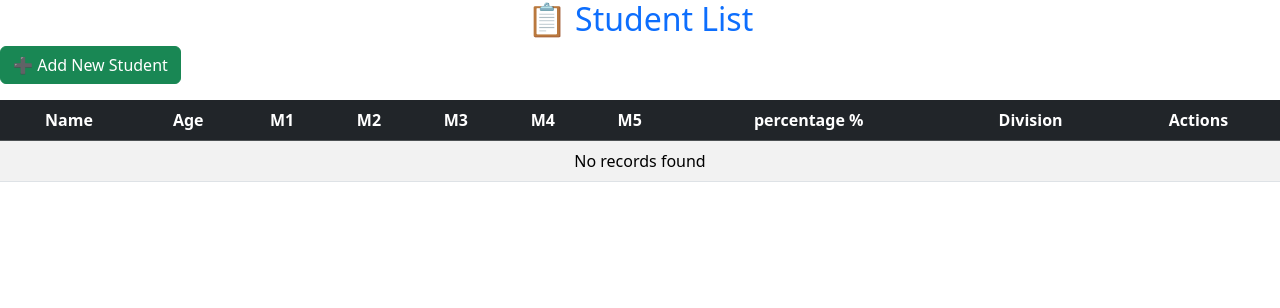
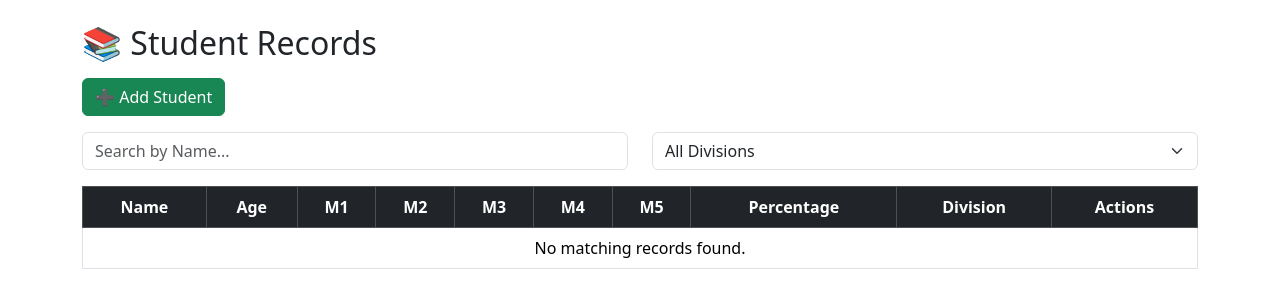
Before and after one commit to pethkarsumeet/RedPluto-Project, a React (Vite) app: page / in a window 1280 px wide. Shown: the top 308 px of the page. Built offline with nearby package versions, Linux system fonts and the light colour scheme.

Commit message:
update all pages

```diff
--- a/src/pages/CreatePage.jsx
+++ b/src/pages/CreatePage.jsx
@@ -1,19 +1,36 @@
-import React from 'react';
+import React, { useState, useEffect } from 'react';
+import StudentForm from '../components/StudentForm';
 import { useNavigate } from 'react-router-dom';
-import StudentForm from '../components/StudentForm';
 
 function CreatePage({ students, setStudents }) {
+  const [showSuccess, setShowSuccess] = useState(false);
   const navigate = useNavigate();
 
-  const handleCreate = (student) => {
+  const handleAddStudent = (student) => {
     setStudents([...students, student]);
-    navigate('/');
+    setShowSuccess(true);
   };
 
+  useEffect(() => {
+    if (showSuccess) {
+      const timer = setTimeout(() => {
+        setShowSuccess(false);
+        navigate('/');
+      }, 2000);
+      return () => clearTimeout(timer);
+    }
+  }, [showSuccess, navigate]);
+
   return (
-    <div>
-      <h2 className="text-success text-center">➕ Create Student</h2>
-      <StudentForm onSubmit={handleCreate} />
+    <div className="container mt-4">
+      <h2 className="mb-3">➕ Create Student</h2>
+      <StudentForm onSubmit={handleAddStudent} />
+
+      {showSuccess && (
+        <div className="alert alert-success mt-3">
+          ✅ Student added successfully!
+        </div>
+      )}
     </div>
   );
 }
--- a/src/pages/EditPage.jsx
+++ b/src/pages/EditPage.jsx
@@ -1,24 +1,41 @@
-import React from 'react';
+import React, { useState, useEffect } from 'react';
 import { useParams, useNavigate } from 'react-router-dom';
 import StudentForm from '../components/StudentForm';
 
 function EditPage({ students, setStudents }) {
   const { id } = useParams();
   const navigate = useNavigate();
-  const index = parseInt(id);
-  const student = students[index];
+  const studentIndex = parseInt(id);
+  const [showSuccess, setShowSuccess] = useState(false);
 
   const handleUpdate = (updatedStudent) => {
-    const updatedList = [...students];
-    updatedList[index] = updatedStudent;
+    const updatedList = students.map((stu, i) =>
+      i === studentIndex ? updatedStudent : stu
+    );
     setStudents(updatedList);
-    navigate('/');
+    setShowSuccess(true);
   };
 
+  useEffect(() => {
+    if (showSuccess) {
+      const timer = setTimeout(() => {
+        setShowSuccess(false);
+        navigate('/');
+      }, 2000);
+      return () => clearTimeout(timer);
+    }
+  }, [showSuccess, navigate]);
+
   return (
-    <div>
-      <h2 className="text-warning text-center">✏️  Edit Student</h2>
-      <StudentForm onSubmit={handleUpdate} initialData={student} />
+    <div className="container mt-4">
+      <h2 className="mb-3">✏️ Edit Student</h2>
+      <StudentForm initialData={students[studentIndex]} onSubmit={handleUpdate} />
+
+      {showSuccess && (
+        <div className="alert alert-info mt-3">
+          🔁 Student updated successfully!
+        </div>
+      )}
     </div>
   );
 }
--- a/src/pages/IndexPage.jsx
+++ b/src/pages/IndexPage.jsx
@@ -1,45 +1,150 @@
-import React from 'react';
+import React, { useState } from 'react';
 import { Link } from 'react-router-dom';
 
 function IndexPage({ students, setStudents }) {
-  const handleDelete = (id) => {
-    const updated = students.filter((_, index) => index !== id);
-    setStudents(updated);
+  const [showConfirm, setShowConfirm] = useState(false);
+  const [selectedId, setSelectedId] = useState(null);
+  const [nameFilter, setNameFilter] = useState('');
+  const [divisionFilter, setDivisionFilter] = useState('');
+  const [currentPage, setCurrentPage] = useState(1);
+
+  const studentsPerPage = 5;
+
+  const handleDeleteClick = (index) => {
+    setSelectedId(index);
+    setShowConfirm(true);
   };
 
+  const confirmDelete = () => {
+    setStudents(students.filter((_, i) => i !== selectedId));
+    setShowConfirm(false);
+  };
+
+  // Filter logic
+  const filteredStudents = students.filter((stu) => {
+    const nameMatch = stu.name.toLowerCase().includes(nameFilter.toLowerCase());
+    const divisionMatch = divisionFilter ? stu.division === divisionFilter : true;
+    return nameMatch && divisionMatch;
+  });
+
+  // Pagination logic
+  const totalPages = Math.ceil(filteredStudents.length / studentsPerPage);
+  const indexOfLastStudent = currentPage * studentsPerPage;
+  const indexOfFirstStudent = indexOfLastStudent - studentsPerPage;
+  const currentStudents = filteredStudents.slice(indexOfFirstStudent, indexOfLastStudent);
+
+  const changePage = (number) => setCurrentPage(number);
+
   return (
-    <div>
-      <h2 className="text-primary text-center">📋 Student List</h2>
-      <Link to="/create" className="btn btn-success mb-3">➕ Add New Student</Link>
-      <table className="table table-striped table-hover text-center">
+    <div className="container mt-4">
+      <h2 className="mb-3">📚 Student Records</h2>
+      <Link to="/create" className="btn btn-success mb-3">➕ Add Student</Link>
+
+      {/* 🔍 Filter Inputs */}
+      <div className="row mb-3">
+        <div className="col-md-6">
+          <input
+            type="text"
+            className="form-control"
+            placeholder="Search by Name..."
+            value={nameFilter}
+            onChange={(e) => {
+              setNameFilter(e.target.value);
+              setCurrentPage(1);
+            }}
+          />
+        </div>
+        <div className="col-md-6">
+          <select
+            className="form-select"
+            value={divisionFilter}
+            onChange={(e) => {
+              setDivisionFilter(e.target.value);
+              setCurrentPage(1);
+            }}
+          >
+            <option value="">All Divisions</option>
+            <option value="First Division">First Division</option>
+            <option value="Second Division">Second Division</option>
+            <option value="Third Division">Third Division</option>
+            <option value="Fail">Fail</option>
+          </select>
+        </div>
+      </div>
+
+      {/* 📋 Table */}
+      <table className="table table-bordered table-hover text-center">
         <thead className="table-dark">
           <tr>
             <th>Name</th>
             <th>Age</th>
-            {[...Array(5)].map((_, i) => <th key={i}>M{i + 1}</th>)}
-            <th>percentage %</th>
+            <th>M1</th>
+            <th>M2</th>
+            <th>M3</th>
+            <th>M4</th>
+            <th>M5</th>
+            <th>Percentage</th>
             <th>Division</th>
-            <th colSpan="2">Actions</th>
+            <th>Actions</th>
           </tr>
         </thead>
         <tbody>
-          {students.length === 0 ? (
-            <tr><td colSpan="10">No records found</td></tr>
-          ) : (
-            students.map((s, index) => (
+          {currentStudents.length > 0 ? (
+            currentStudents.map((stu, index) => (
               <tr key={index}>
-                <td>{s.name}</td>
-                <td>{s.age}</td>
-                {s.marks.map((m, i) => <td key={i}>{m}</td>)}
-                <td>{s.percentage}</td>
-                <td>{s.division}</td>
-                <td><Link to={`/edit/${index}`} className="btn btn-warning btn-sm">✏️ Edit</Link></td>
-                <td><button onClick={() => handleDelete(index)} className="btn btn-danger btn-sm">🗑️ Delete</button></td>
+                <td>{stu.name}</td>
+                <td>{stu.age}</td>
+                {stu.marks.map((mark, i) => (
+                  <td key={i}>{mark}</td>
+                ))}
+                <td>{stu.percentage}%</td>
+                <td>{stu.division}</td>
+                <td>
+                  <Link to={`/edit/${students.indexOf(stu)}`} className="btn btn-warning btn-sm me-2">✏️ Edit</Link>
+                  <button className="btn btn-danger btn-sm" onClick={() => handleDeleteClick(students.indexOf(stu))}>🗑 Delete</button>
+                </td>
               </tr>
             ))
+          ) : (
+            <tr><td colSpan="10">No matching records found.</td></tr>
           )}
         </tbody>
       </table>
+
+      {/* 📌 Pagination Controls */}
+      {filteredStudents.length > studentsPerPage && (
+        <nav className="d-flex justify-content-center">
+          <ul className="pagination">
+            <li className={`page-item ${currentPage === 1 && 'disabled'}`}>
+              <button className="page-link" onClick={() => changePage(currentPage - 1)}>Previous</button>
+            </li>
+            {[...Array(totalPages)].map((_, i) => (
+              <li
+                key={i}
+                className={`page-item ${currentPage === i + 1 ? 'active' : ''}`}
+              >
+                <button className="page-link" onClick={() => changePage(i + 1)}>
+                  {i + 1}
+                </button>
+              </li>
+            ))}
+            <li className={`page-item ${currentPage === totalPages && 'disabled'}`}>
+              <button className="page-link" onClick={() => changePage(currentPage + 1)}>Next</button>
+            </li>
+          </ul>
+        </nav>
+      )}
+
+      {/* ⚠️ Delete Confirmation */}
+      {showConfirm && (
+        <div className="alert alert-warning d-flex justify-content-between align-items-center mt-3">
+          <span>⚠️ Are you sure you want to delete this student?</span>
+          <div>
+            <button className="btn btn-danger btn-sm me-2" onClick={confirmDelete}>Yes</button>
+            <button className="btn btn-secondary btn-sm" onClick={() => setShowConfirm(false)}>Cancel</button>
+          </div>
+        </div>
+      )}
     </div>
   );
 }
```
